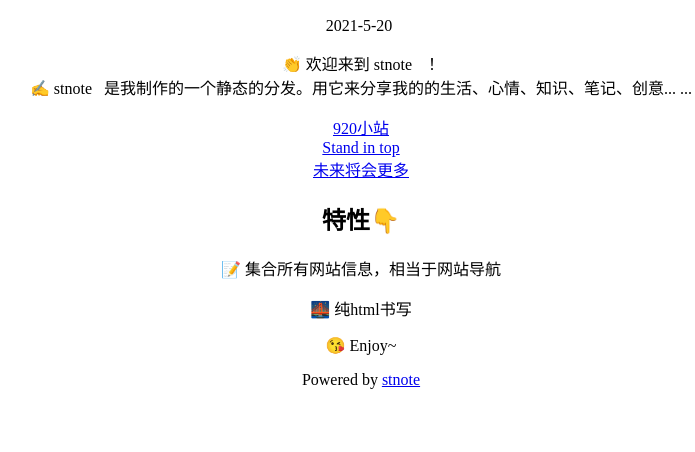
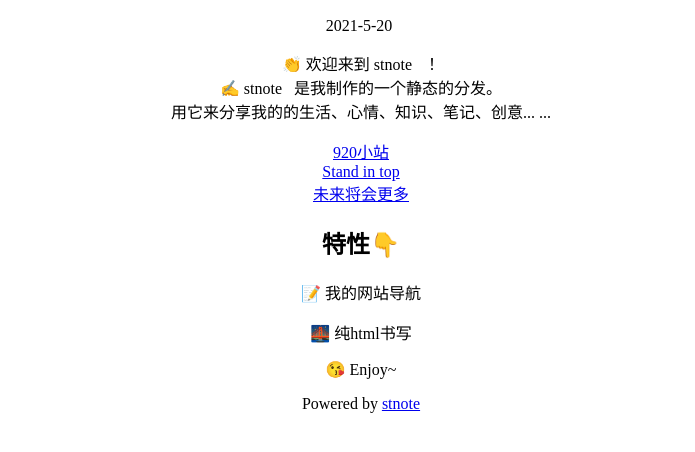
Before and after one commit to wuzhtuman/stnote.github.io, a plain HTML site: page index.html in a window 1280 px wide. Shown: the part 50-502 px from the top of the page, without its empty margins (279-974 px from the left). Drawn offline with Linux system fonts and the light colour scheme.

Commit message:
Update index.html

```diff
--- a/index.html
+++ b/index.html
@@ -14,13 +14,14 @@
         <p class="article-meta"> 2021-5-20&nbsp; </p>
         <div class="post-content">
           <p>👏  欢迎来到 stnote <strong>&nbsp;</strong> ！<br>
-            ✍️ stnote <strong>&nbsp;</strong> 是我制作的一个静态的分发。用它来分享我的的生活、心情、知识、笔记、创意... ...</p>
+            ✍️ stnote <strong>&nbsp;</strong> 是我制作的一个静态的分发。<br>
+            用它来分享我的的生活、心情、知识、笔记、创意... ...</p>
           <!-- more -->
           <p><a href="https://6869920.xyz/">920小站</a><br>
             <a href="https://standin.top/">Stand in top</a><br>
             <a href="http://stnote.tk/">未来将会更多</a></p>
           <h2 id="特性">特性👇</h2>
-          <p>📝  集合所有网站信息，相当于网站导航</p>
+          <p>📝  我的网站导航</p>
           <p>🌉  纯html书写</p>
           <p>😘 Enjoy~</p>
         </div>
```
